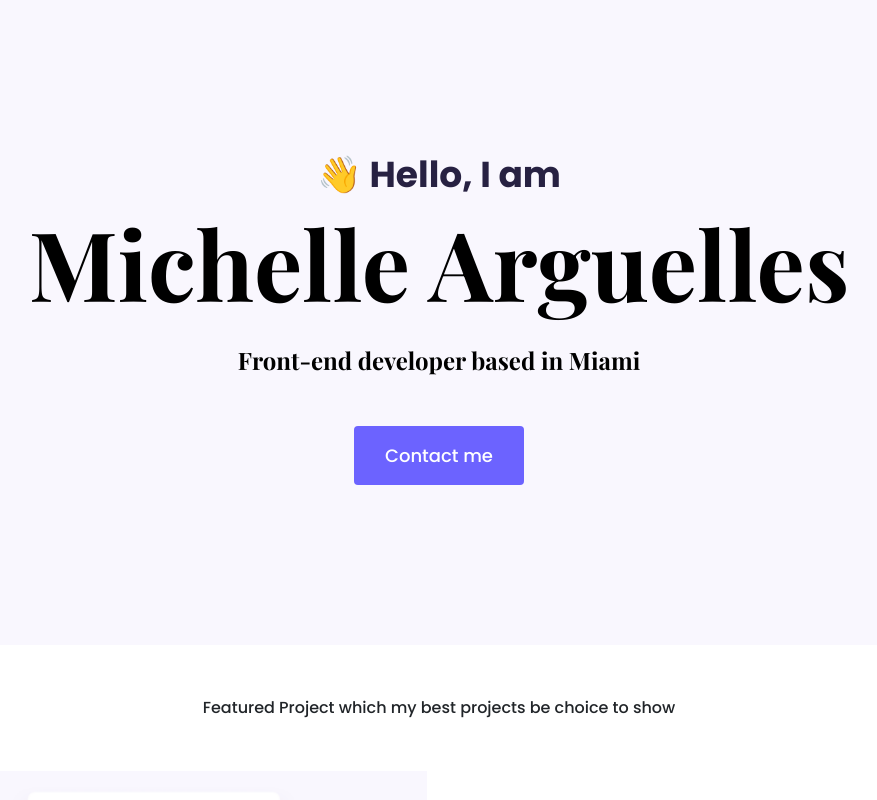
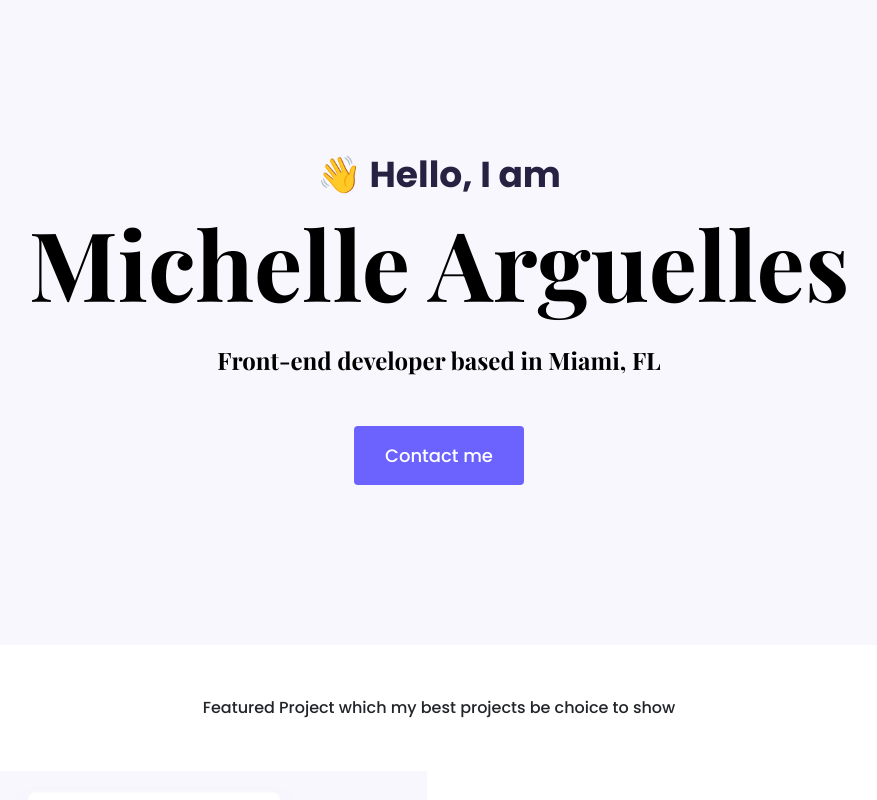
Before and after one commit to mchxyz/portfolio-project, a plain HTML site: page index.html in a window 1280 px wide. Shown: the top 800 px of the page, without its empty margins (201-1078 px from the left). Drawn offline with nearby package versions, Linux system fonts and the light colour scheme.

Commit message:
Update 1.0

```diff
--- a/index.html
+++ b/index.html
@@ -33,7 +33,7 @@
     <div class="hero">
       <p>👋 Hello, I am</p>
       <h1>Michelle Arguelles</h1>
-      <h2 class="mb-5">Front-end developer based in Miami</h2>
+      <h2 class="mb-5">Front-end developer based in Miami, FL</h2>
       <div>
         <a href="#" class="btn btn-branding">Contact me</a>
       </div>
```
